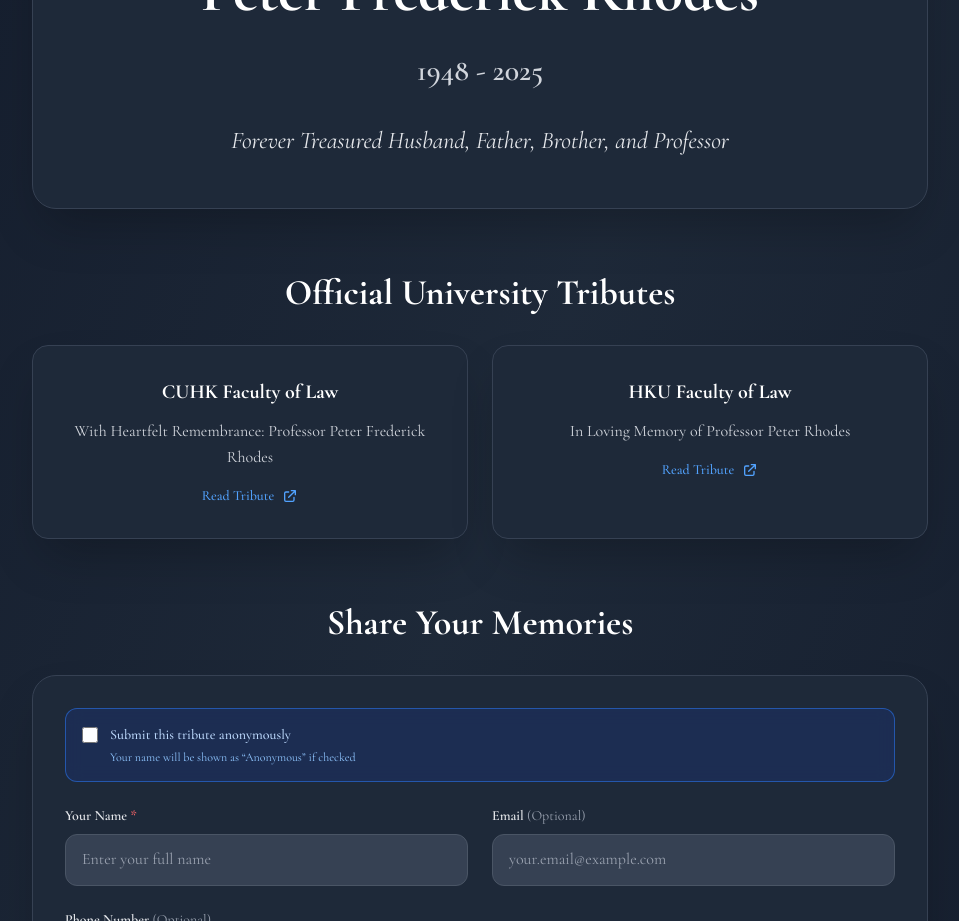
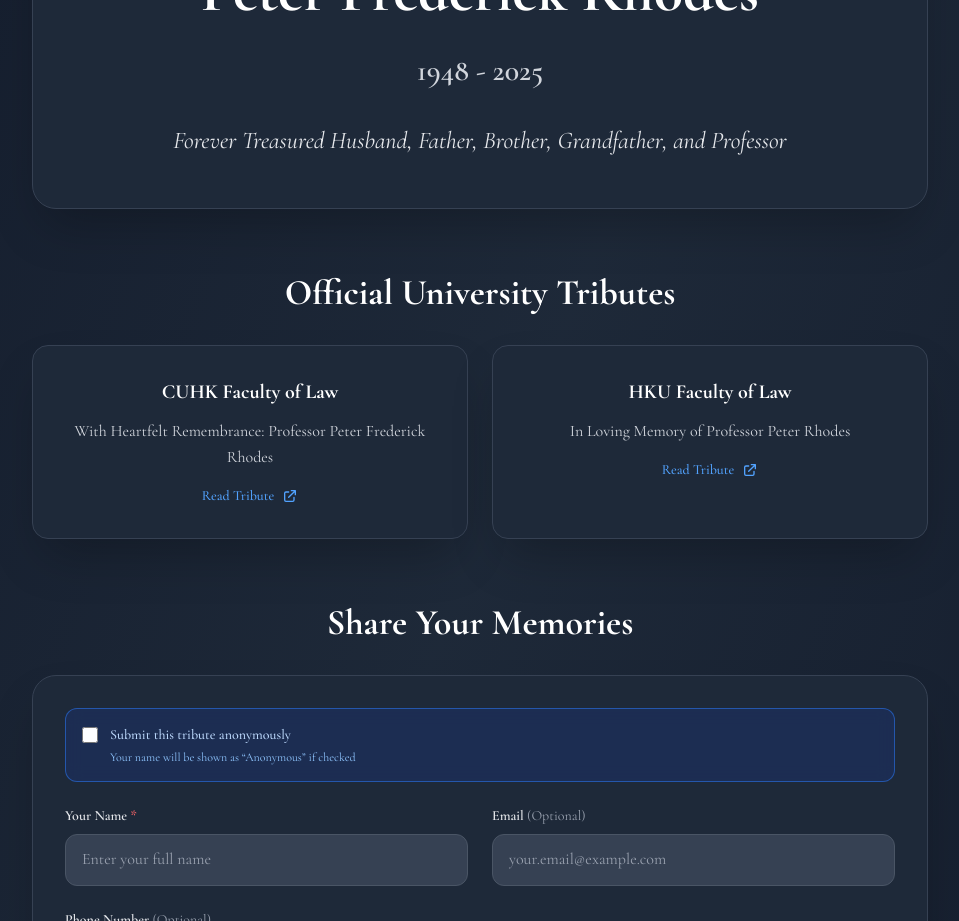
Before and after one commit to mrshootingstar/peterrhodestribute, a Next.js app: page / in a window 1280 px wide. Shown: the part 1060-1981 px from the top of the page, without its empty margins (160-1119 px from the left). Built offline with nearby package versions, Linux system fonts and the light colour scheme; no server answers.

Commit message:
Grandfather

```diff
--- a/src/app/page.tsx
+++ b/src/app/page.tsx
@@ -28,7 +28,7 @@
               1948 - 2025
             </div>
             <p className="text-lg sm:text-xl md:text-2xl text-gray-200 leading-relaxed italic px-2 sm:px-4">
-              Forever Treasured Husband, Father, Brother, and Professor
+              Forever Treasured Husband, Father, Brother, Grandfather, and Professor
             </p>
           </div>
         </section>
```
